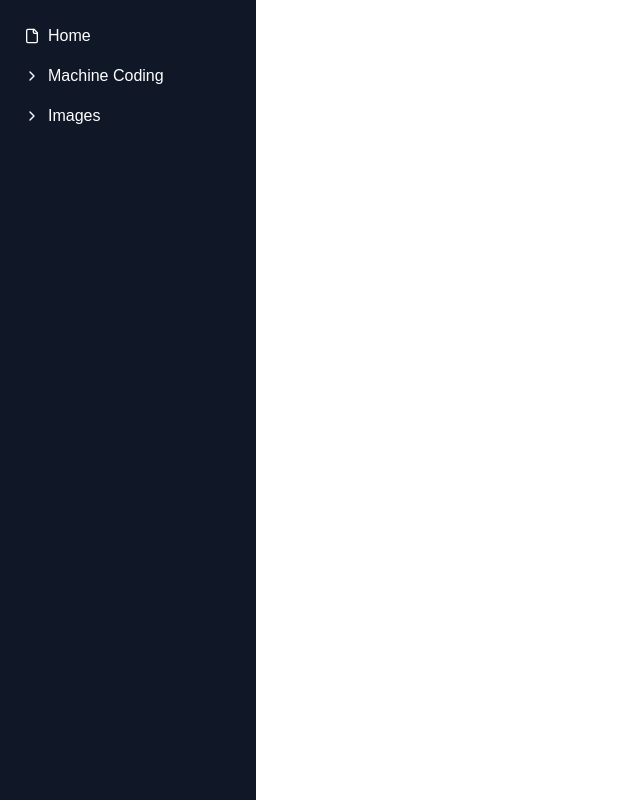
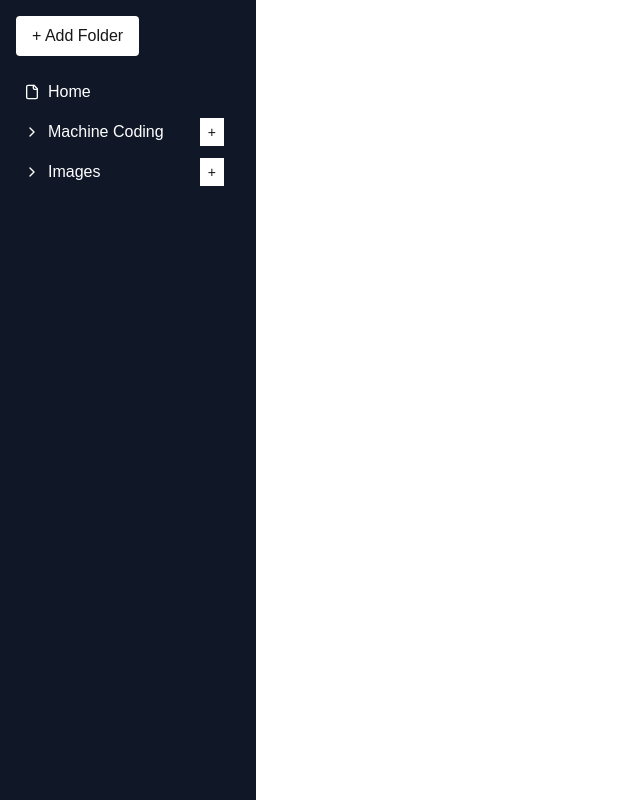
Before and after one commit to cwmohit/machine-coding-playground, a Next.js app: page /resume.pdf in a window 1280 px wide. Shown: the whole page, without its empty margins (0-640 px from the left). Built offline with nearby package versions, Linux system fonts and the light colour scheme.

Commit message:
Mohit | file structure added

```diff
--- a/Components/Sidebar.js
+++ b/Components/Sidebar.js
@@ -1,50 +1,142 @@
 import React, { useEffect, useState } from "react";
 import { ChevronRight, ChevronDown, File } from "lucide-react";
 import { useRouter } from "next/router";
+import useLocalStorage from "@/hooks/useLocalStorage";
 
 const Sidebar = ({ menuItems }) => {
+  const [menus, setMenus] = useLocalStorage('menus', menuItems);
+  const [createFolder, setCreateFolder] = useState(false);
   const router = useRouter();
+
+  function onSave(key, newValue) {
+    let newRoute = '';
+    function updateMenuItems(items, parentPath = []) {
+      return items.map((item) => {
+        const currentPath = [...parentPath, item.key];
+
+        if (item.key === key) {
+          const newKey = newValue.toLowerCase().split(" ").join("-");
+          newRoute = `/${currentPath.join('/')}/${newKey}`;
+          return {
+            ...item,
+            children: [...item.children, {
+              name: newValue,
+              link: newRoute,
+            }]
+          };
+        }
+
+        if (item.children) {
+          return { ...item, children: updateMenuItems(item.children, currentPath) };
+        }
+
+        return item;
+      });
+    }
+
+    setMenus((prevMenus) => {
+      const updatedValues = updateMenuItems(prevMenus);
+      return updatedValues;
+    });
+
+    router.push(newRoute);
+  }
+
+  const onSaveFolderInRoot = (value) => {
+     const newKey = value.toLowerCase().split(" ").join("-");
+     setMenus((prevMenus) => [...prevMenus,
+      {
+        name: value,
+        key: newKey,
+        children: []
+      }
+    ]);
+  }
 
   return (
     <div className="min-w-64 bg-gray-900 text-white h-screen p-4 col-span-2 xl:col-span-1">
+      <button
+        className="bg-blue-500 text-white px-4 py-2 mb-4 rounded"
+        onClick={() => setCreateFolder(true)}
+      >
+        + Add Folder
+      </button>
+      {createFolder ? <FileEditor onSave={(value) => {
+        if(value){
+          onSaveFolderInRoot(value);
+        }
+        setCreateFolder(false);
+      }} /> : null}
       <ul>
-        {menuItems.map((item, index) => (
-          <SidebarItem key={index} item={item} router={router} pathname={router.pathname} />
+        {menus.map((item, index) => (
+          <SidebarItem
+            key={index}
+            item={item}
+            router={router}
+            pathname={router.asPath}
+            onSave={onSave}
+          />
         ))}
       </ul>
     </div>
   );
 };
 
-const SidebarItem = ({ item, router, pathname }) => {
+const SidebarItem = ({ onSave, item, router, pathname }) => {
   const isActivePath = pathname.includes(item.link || `/${item.key}`);
   const [open, setOpen] = useState(isActivePath);
+  const [createFile, setCreateFile] = useState(false);
 
   // Ensure open state updates on pathname change
   useEffect(() => {
     setOpen(isActivePath);
-  }, []);
+  }, [isActivePath]);
 
   return (
     <li>
       <div
-        className={`flex items-center gap-2 p-2 cursor-pointer ${pathname === item.link ? "bg-gray-800" : "hover:bg-gray-700"} rounded-md`}
+        className={`flex items-center gap-2 p-2 cursor-pointer relative ${
+          pathname === item.link ? "bg-gray-800" : "hover:bg-gray-700"
+        } rounded-md`}
         onClick={() => {
           if (item.link) router.push(item.link);
           setOpen(!open);
         }}
       >
-        {item.children ? (
-          open ? <ChevronDown size={16} /> : <ChevronRight size={16} />
+        {Array.isArray(item.children) ? (
+          open ? (
+            <ChevronDown size={16} />
+          ) : (
+            <ChevronRight size={16} />
+          )
         ) : (
           <File size={16} />
         )}
         <span className="font-medium truncate">{item.name}</span>
+        {Array.isArray(item?.children) ? <button className="text-sm bg-green-500 px-2 py-1 ml-2 absolute right-4" onClick={(e) => {
+          if(open){
+            e.stopPropagation();
+            e.preventDefault();
+          }
+          setCreateFile(true)
+        }}>+</button> : null}
       </div>
       {item.children && open && (
         <ul className="ml-4 border-l border-gray-600 pl-2">
+          {createFile ? <FileEditor content='' onSave={(value) => {
+            if(value){
+              onSave(item.key, value);
+            }
+            setCreateFile(false);
+          }} /> : null}
           {item.children.map((child, index) => (
-            <SidebarItem key={index} item={child} router={router} pathname={pathname} />
+            <SidebarItem
+              key={index}
+              item={child}
+              router={router}
+              pathname={pathname}
+              onSave={onSave}
+            />
           ))}
         </ul>
       )}
@@ -52,4 +144,19 @@ const SidebarItem = ({ item, router, pathname }) => {
   );
 };
 
+const FileEditor = ({ onSave }) => {
+  return (
+    <input
+      className="w-full h-8 bg-gray-500 outline-0 border-blue-400 px-2 my-1"
+      onBlur={(e) => onSave(e.target.value)}
+      onKeyDown={(e) => {
+        if (e.key === "Enter") {
+          onSave(e.target.value);
+        }
+      }}
+      ref={(input) => input && input.focus()}
+    />
+  );
+};
+
 export default Sidebar;
--- /dev/null
+++ b/hooks/useLocalStorage.js
@@ -0,0 +1,30 @@
+import { useState, useEffect } from "react";
+
+function useLocalStorage(key, initialValue) {
+  const [storedValue, setStoredValue] = useState(initialValue);
+  const [isMounted, setIsMounted] = useState(false);
+
+  useEffect(() => {
+    setIsMounted(true);
+    try {
+      const item = window.localStorage.getItem(key);
+      setStoredValue(item ? JSON.parse(item) : initialValue);
+    } catch (error) {
+      console.error("Error reading localStorage key:", key, error);
+    }
+  }, [key]);
+
+  useEffect(() => {
+    if (isMounted) {
+      try {
+        window.localStorage.setItem(key, JSON.stringify(storedValue));
+      } catch (error) {
+        console.error("Error setting localStorage key:", key, error);
+      }
+    }
+  }, [key, storedValue, isMounted]);
+
+  return [storedValue, setStoredValue];
+}
+
+export default useLocalStorage;
--- a/package.json
+++ b/package.json
@@ -9,6 +9,7 @@
     "lint": "next lint"
   },
   "dependencies": {
+    "jodit-react": "^5.2.18",
     "lucide-react": "^0.485.0",
     "next": "15.2.4",
     "react": "^19.0.0",
--- /dev/null
+++ b/pages/[...slug]/index.js
@@ -0,0 +1,58 @@
+"use client";
+
+import dynamic from "next/dynamic";
+import React, { useRef, useState, useEffect } from "react";
+const JoditEditor = dynamic(() => import("jodit-react"), { ssr: false });
+
+const NewFilePage = () => {
+  const [content, setContent] = useState("");
+
+  useEffect(() => {
+    const savedContent = localStorage.getItem("noteContent");
+    if (savedContent) {
+      setContent(savedContent);
+    }
+  }, []);
+
+  const handleSave = () => {
+    localStorage.setItem("noteContent", content);
+    alert("Note saved successfully!");
+  };
+
+  const config = {
+    buttons: "bold,italic,underline,strikethrough,ul,ol,font,fontsize,paragraph,lineHeight,superscript,subscript,image,spellcheck,table,link,ai-assistant,indent,outdent",
+    defaultMode: 1,
+    toolbarAdaptive: false,
+    minHeight: 500,
+    maxHeight: 600,
+    toolbarButtonSize: "small",
+  };
+
+  return (
+    <div className="w-full min-h-screen p-10 flex flex-col gap-10">
+      <div className="flex justify-center items-center gap-10">
+        <h1 className="text-3xl font-bold text-center">
+          Create Your Document
+        </h1>
+        <div className="flex justify-center">
+          <button
+            onClick={handleSave}
+            className="px-10 py-2 border-2 rounded-2xl font-bold bg-gray-900 sketch-button"
+          >
+            Save Note
+          </button>
+        </div>
+      </div>
+      <div className="w-full max-w-5xl mx-auto flex flex-col gap-8">
+        <JoditEditor
+          value={content}
+          config={config}
+          onBlur={(newContent) => setContent(newContent)} // Updates content on blur
+          className="border border-gray-300 text-black rounded-md w-full h-full bg-white p-4"
+        />
+      </div>
+    </div>
+  );
+};
+
+export default NewFilePage;
```
Also changed, not shown: 1 other file (tests, documents, lock files or other folders).
